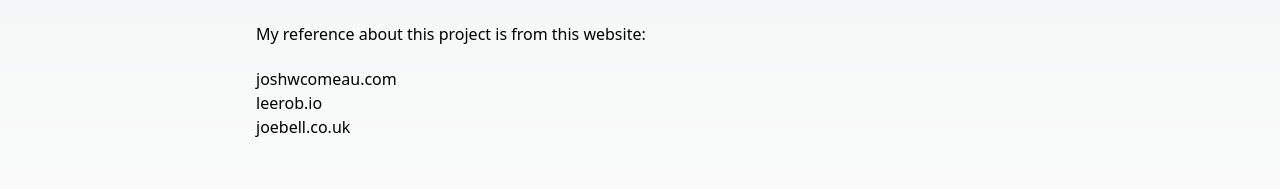
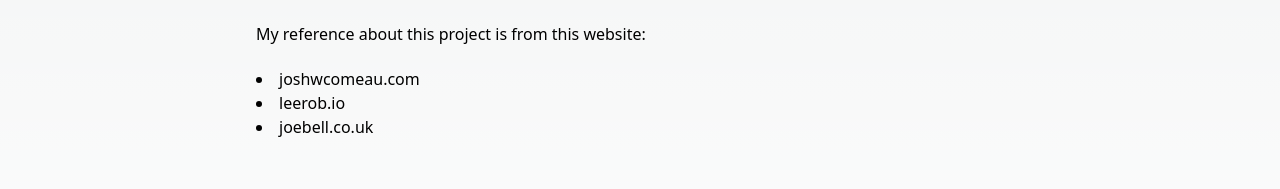
Before and after one commit to okumaru/profile-v3, a Next.js app: page /project in a window 1280 px wide. Shown: the part 1621-1810 px from the top of the page. Built offline with nearby package versions, Linux system fonts and the light colour scheme.

Commit message:
add component mdx link & list

```diff
--- a/components/mdx/link/link.tsx
+++ b/components/mdx/link/link.tsx
@@ -1,3 +1,11 @@
+import React, { ReactNode } from "react";
+import Link from 'next/link'
+
+interface PropLink {
+  href?: string;
+  children?: ReactNode
+}
+
 interface Prop {
   href: string;
   slug?: string;
@@ -5,17 +13,19 @@
   children: string;
 }
 
-export const Link = ({ href, children }: Prop) => <a href={href}>{children}</a>;
+export const LinkDefault = ({href, children }: PropLink) => (
+  <Link href={href ?? '#'}>{children}</Link>
+);
 
 export const LinkHeader = ({ href, slug, publishedOn, children }: Prop) => (
   <>
-    <a
+    <Link
       href={href}
       className="group mt-10 flex gap-1 items-center cursor-pointer"
     >
       <span className="text-gray-700 group-hover:text-gray-400 text-lg no-underline">#</span>
       <span className="text-xl font-semibold underline">{children}</span>
-    </a>
+    </Link>
 
     {slug && <p className="text-base p-summary text-neutral-400">{slug}</p>}
 
--- a/components/mdx/list/list.tsx
+++ b/components/mdx/list/list.tsx
@@ -1,15 +1,20 @@
 // import type Props from "../interface-props";
 // import style from './List.module.css'
+import React, { ReactNode } from "react";
 
-interface Props {
-  children: [],
+export default interface Props {
+  children?: ReactNode
   // any props that come into the component
 }
 
-export const OrderedList = ({ children }: Props) => {
-	return <></>
-}
+export const OrderedList = ({ children }: Props) => (
+  <ol className="list-decimal list-inside">
+    {children}
+  </ol>
+)
 
-export const UnorderedList = ({ children }: Props) => {
-	return <></>
-}
+export const UnorderedList = ({ children }: Props) => (
+  <ul className="list-disc list-inside">
+    {children}
+  </ul>
+)
--- a/components/mdx/mdx-components.tsx
+++ b/components/mdx/mdx-components.tsx
@@ -1,13 +1,14 @@
 import { HeadingOne, HeadingTwo, HeadingThree, HeadingFour, HeadingFive, HeadingSix } from './heading/heading'
 import { Paragraph } from './paragraph/paragraph'
 import { OrderedList, UnorderedList } from './list/list'
-import { LinkHeader } from './link/link'
+import { LinkDefault, LinkHeader } from './link/link'
 import ImageBlur from './image/image-blur'
 import ImageBlurGray from './image/image-blur-gray'
 
 export {
   ImageBlur,
   ImageBlurGray,
+  LinkDefault,
   LinkHeader,
   HeadingOne,
   HeadingTwo,
--- a/pages/_app.tsx
+++ b/pages/_app.tsx
@@ -16,9 +16,9 @@
   h5: MdxComponent.HeadingFive,
   h6: MdxComponent.HeadingSix,
   // blockquote: '',
-  // ul: '',
-  // ol: MdxComponent.OrderedList,
-  // li: MdxComponent.UnorderedList,
+  ul: MdxComponent.UnorderedList,
+  ol: MdxComponent.OrderedList,
+  // li: '',
   // code: '',
   // inlineCode: '',
   // pre: '',
@@ -26,7 +26,7 @@
   // strong: Strong,
   // del: '',
   // hr: ThematicBreak,
-  // a: Link,
+  a: MdxComponent.LinkDefault,
   LinkHeader,
   ImageBlur,
   ImageBlurGray,
```
